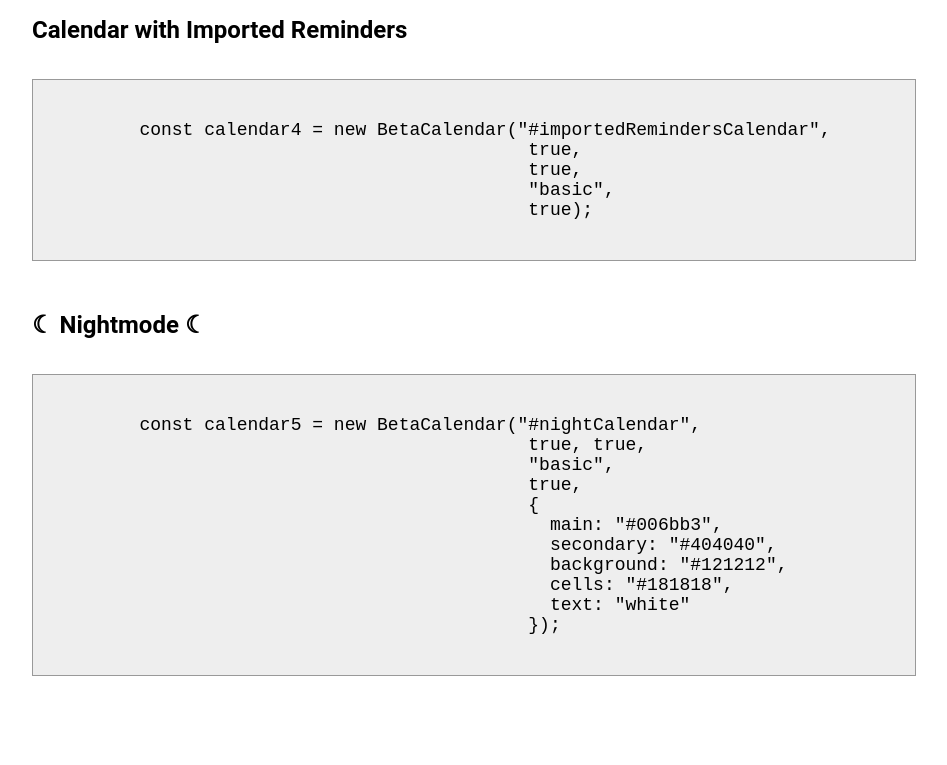
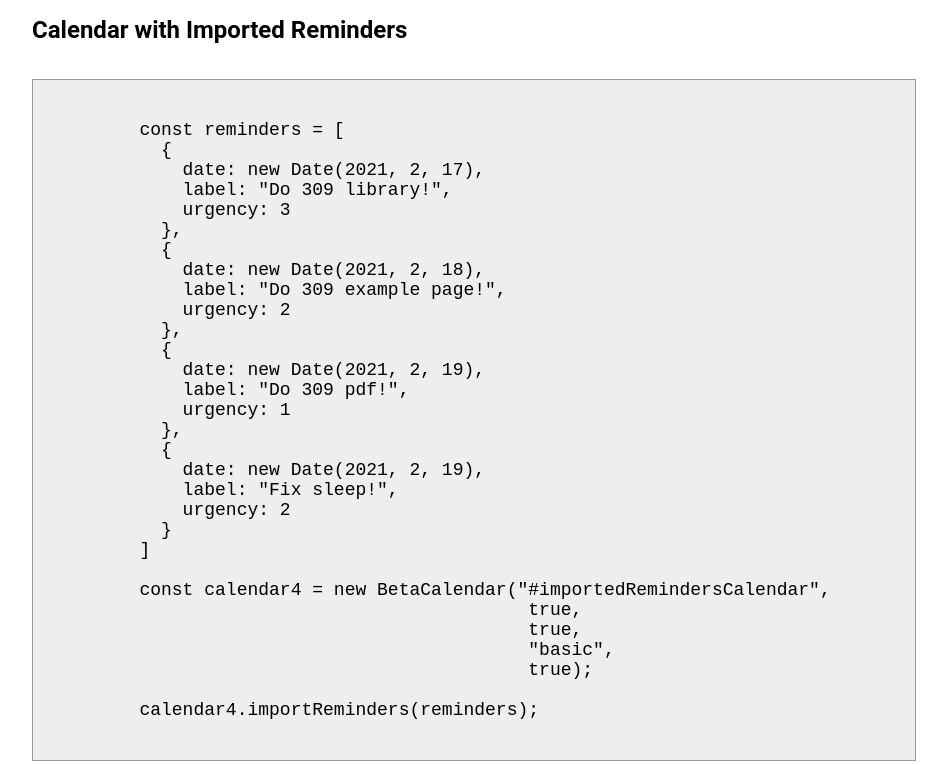
Before and after one commit to ObaidaSaleh/BetaCalendar, a website: page pub/index.html in a window 1280 px wide. Shown: the part 1179-1944 px from the top of the page, without its empty margins (316-1263 px from the left). Before the commit the page ends 1901 px from the top, so only its background shows below. Drawn offline with nearby package versions, Linux system fonts and the light colour scheme.

Commit message:
minor fix

```diff
--- a/pub/index.html
+++ b/pub/index.html
@@ -87,11 +87,36 @@
 
     <pre>
       <code>
+        const reminders = [
+          {
+            date: new Date(2021, 2, 17),
+            label: "Do 309 library!",
+            urgency: 3
+          },
+          {
+            date: new Date(2021, 2, 18),
+            label: "Do 309 example page!",
+            urgency: 2
+          },
+          {
+            date: new Date(2021, 2, 19),
+            label: "Do 309 pdf!",
+            urgency: 1
+          },
+          {
+            date: new Date(2021, 2, 19),
+            label: "Fix sleep!",
+            urgency: 2
+          }
+        ]
+
         const calendar4 = new BetaCalendar("#importedRemindersCalendar",
                                             true,
                                             true,
                                             "basic",
                                             true);
+
+        calendar4.importReminders(reminders);
       </code>
     </pre>
 
```
